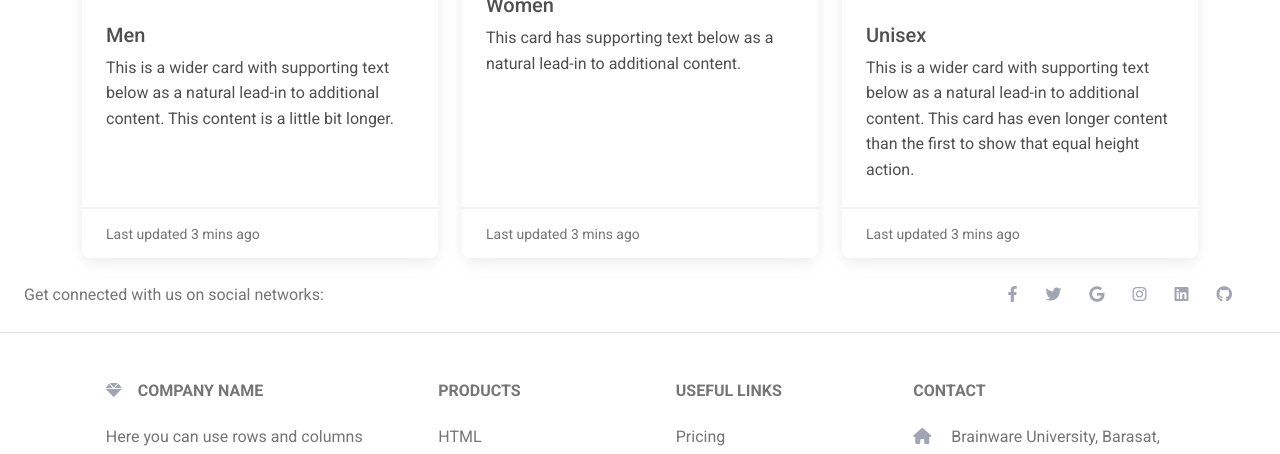
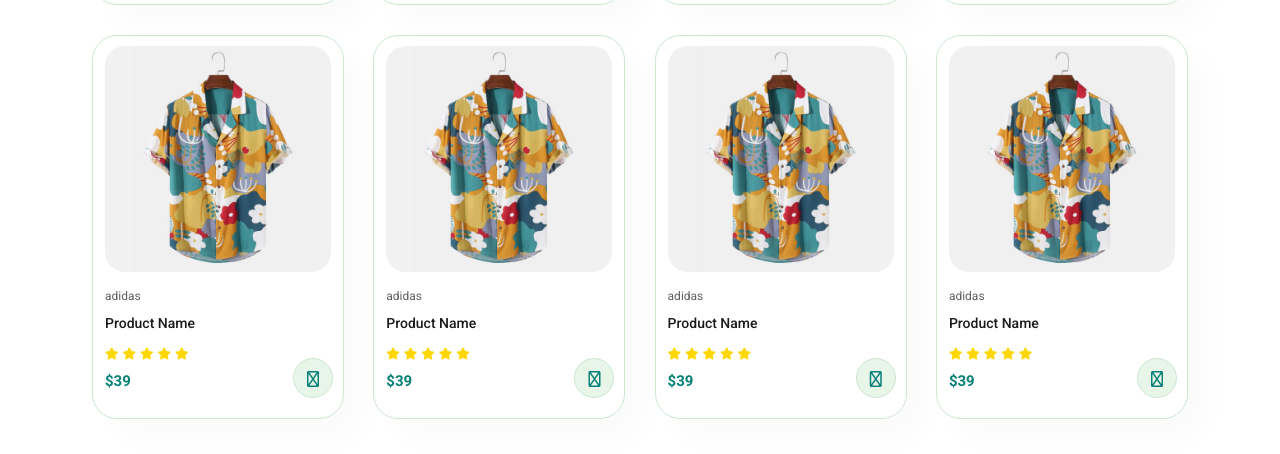
Before and after one commit to CtrlAltShivaam/Style-Unichorn, a PHP site: page / in a window 1280 px wide. Shown: the part 2290-2744 px from the top of the page. Run offline with PHP 8.4, Linux system fonts and the light colour scheme.

Commit message:
Homepage updated

```diff
--- a/Login/login.html
+++ b/Login/login.html
@@ -16,14 +16,14 @@
         <form>
             <div class="form-group was-validated">
                 <label class="form-lebel" for="email">Email Address</label>
-                <input class="form-control" type="email" id="email" placeholder="Email Address" required>
+                <input class="form-control" type="email" id="email" placeholder="example@gmail.com" required>
                 <div class="invalid-feedback">
                     Please enter your email address...
                 </div>
             </div>
             <div class="form-group was-validated">
                 <label class="form-lebel" for="password">Password</label>
-                <input class="form-control" type="password" id="password" placeholder="Password" required>
+                <input class="form-control" type="password" id="password" placeholder="********" required>
                 <div class="invalid-feedback">
                     Please enter your password...
                 </div>
--- a/css/style.css
+++ b/css/style.css
@@ -1,5 +1,22 @@
 .cards{
     margin-top: -10px;
+}
+.nav-link{
+  display: inline-block;
+  margin-block: 2px;
+  position: relative;
+}
+.nav-link::after{
+  content: '';
+  width: 100%;
+  border-radius: 4px;
+  position: absolute;
+  left: 0; bottom: 0;
+  transform: scaleX(0); transform-origin: left;
+  transition: transform 0.25s ease;
+}
+.nav-link :hover::after{
+  transform: scaleX(1);
 }
 /*section-title*/
 .section-title {
--- a/index.html
+++ b/index.html
@@ -23,7 +23,7 @@
    <!-- Navbar -->
   <nav class="navbar navbar-expand-lg navbar-light bg-white">
     <!-- Container wrapper -->
-    <div class="container">
+    <div class="container-fluid">
       <!-- Toggle button -->
       <button
         class="navbar-toggler"
@@ -267,6 +267,84 @@
       </div>
       <a href="#"><i class="fa-solid fa-cart-shopping addcart"></i></a>
     </div>
+  </div>
+</div>
+</section>
+
+<!--cards-->
+
+  <section id="product1" class="section-p1">
+    <div class="section-title mt-5">
+      <h2>Trending</h2>
+      <div class="back-text">
+          Trending
+      </div>
+      </div>
+    <div class="pro-container container">
+      <div class="pro">
+        <img src="img/products/f1.jpg" alt="">
+        <div class="des">
+          <span>adidas</span>
+          <h5>Product Name</h5>
+          <div class="star">
+            <i class="fas fa-star"></i>
+            <i class="fas fa-star"></i>
+            <i class="fas fa-star"></i>
+            <i class="fas fa-star"></i>
+            <i class="fas fa-star"></i>
+          </div>
+          <h4> $39</h4>
+        </div>
+        <a href="#"><i class="fa-solid fa-cart-shopping addcart"></i></a>
+      </div>
+      <div class="pro">
+        <img src="img/products/f1.jpg" alt="">
+        <div class="des">
+          <span>adidas</span>
+          <h5>Product Name</h5>
+          <div class="star">
+            <i class="fas fa-star"></i>
+            <i class="fas fa-star"></i>
+            <i class="fas fa-star"></i>
+            <i class="fas fa-star"></i>
+            <i class="fas fa-star"></i>
+          </div>
+          <h4> $39</h4>
+        </div>
+        <a href="#"><i class="fa-solid fa-cart-shopping addcart"></i></a>
+      </div>
+      <div class="pro">
+        <img src="img/products/f1.jpg" alt="">
+        <div class="des">
+          <span>adidas</span>
+          <h5>Product Name</h5>
+          <div class="star">
+            <i class="fas fa-star"></i>
+            <i class="fas fa-star"></i>
+            <i class="fas fa-star"></i>
+            <i class="fas fa-star"></i>
+            <i class="fas fa-star"></i>
+          </div>
+          <h4> $39</h4>
+        </div>
+        <a href="#"><i class="fa-solid fa-cart-shopping addcart"></i></a>
+      </div>
+      <div class="pro">
+        <img src="img/products/f1.jpg" alt="">
+        <div class="des">
+          <span>adidas</span>
+          <h5>Product Name</h5>
+          <div class="star">
+            <i class="fas fa-star"></i>
+            <i class="fas fa-star"></i>
+            <i class="fas fa-star"></i>
+            <i class="fas fa-star"></i>
+            <i class="fas fa-star"></i>
+          </div>
+          <h4> $39</h4>
+        </div>
+        <a href="#"><i class="fa-solid fa-cart-shopping addcart"></i></a>
+      </div>
       <div class="pro">
         <img src="img/products/f1.jpg" alt="">
         <div class="des">
@@ -335,7 +413,6 @@
   </div>
   </section>
 
-<!--cards-->
 
 <div class="container cards">
 <div class=" row row-cols-1 row-cols-md-3 g-4">
```
Also changed, not shown: css/mdb.dark.min.css. Lines whose indentation alone changed are shown as unchanged.
